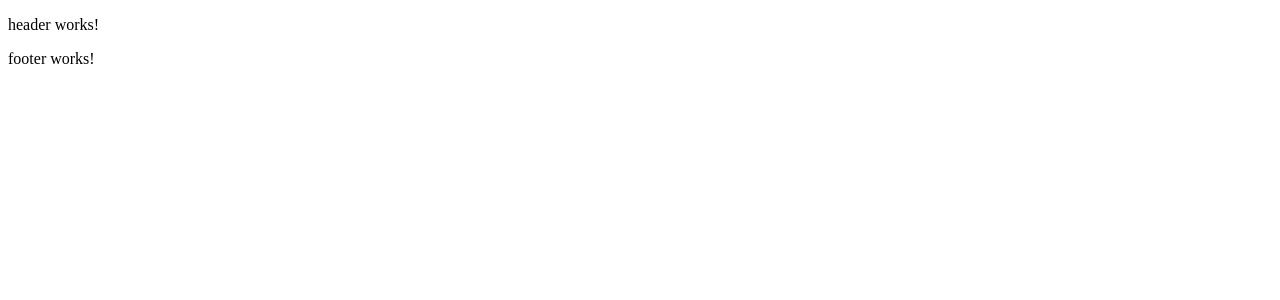
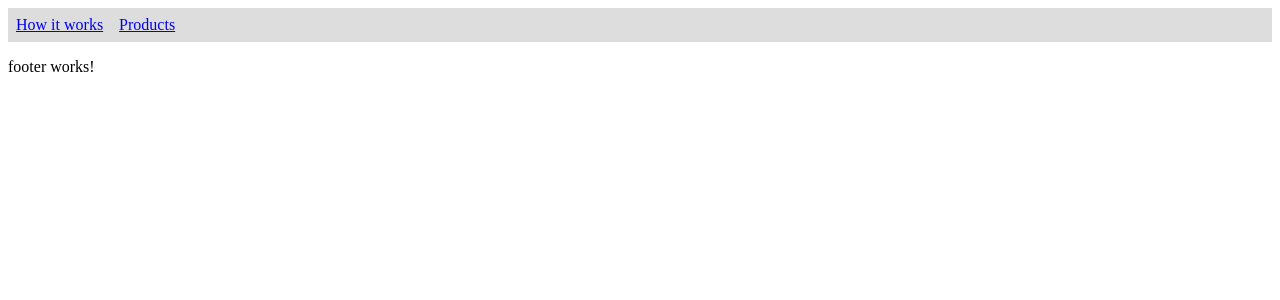
Before and after one commit to AsterixKo/angular-ejercicio-tienda-online, an Angular app: page / in a window 1280 px wide. Shown: the top 300 px of the page. Built offline with nearby package versions, Linux system fonts and the light colour scheme.

Commit message:
poner estilos y el routerLink en el header

```diff
--- a/src/app/app.component.css
+++ b/src/app/app.component.css
@@ -0,0 +1,48 @@
+/* http://meyerweb.com/eric/tools/css/reset/
+   v2.0 | 20110126
+   License: none (public domain)
+*/
+
+html, body, div, span, applet, object, iframe,
+h1, h2, h3, h4, h5, h6, p, blockquote, pre,
+a, abbr, acronym, address, big, cite, code,
+del, dfn, em, img, ins, kbd, q, s, samp,
+small, strike, strong, sub, sup, tt, var,
+b, u, i, center,
+dl, dt, dd, ol, ul, li,
+fieldset, form, label, legend,
+table, caption, tbody, tfoot, thead, tr, th, td,
+article, aside, canvas, details, embed,
+figure, figcaption, footer, header, hgroup,
+menu, nav, output, ruby, section, summary,
+time, mark, audio, video {
+	margin: 0;
+	padding: 0;
+	border: 0;
+	font-size: 100%;
+	font: inherit;
+	vertical-align: baseline;
+}
+/* HTML5 display-role reset for older browsers */
+article, aside, details, figcaption, figure,
+footer, header, hgroup, menu, nav, section {
+	display: block;
+}
+body {
+	line-height: 1;
+}
+ol, ul {
+	list-style: none;
+}
+blockquote, q {
+	quotes: none;
+}
+blockquote:before, blockquote:after,
+q:before, q:after {
+	content: '';
+	content: none;
+}
+table {
+	border-collapse: collapse;
+	border-spacing: 0;
+}
--- a/src/app/shared/components/header/header.component.css
+++ b/src/app/shared/components/header/header.component.css
@@ -0,0 +1,19 @@
+ul {
+  list-style-type: none;
+  margin: 0;
+  padding: 0;
+  overflow: hidden;
+  background-color: #dddddd;
+}
+
+li {
+  float: left;
+}
+
+li a {
+  display: block;
+  padding: 8px;
+}
+.active{
+  font-size: 20px;
+}
--- a/src/app/shared/components/header/header.component.html
+++ b/src/app/shared/components/header/header.component.html
@@ -1 +1,4 @@
-<p>header works!</p>
+<ul>
+    <li><a routerLink="how" routerLinkActive="active">How it works</a></li>
+    <li><a routerLink="products" routerLinkActive="active">Products</a></li>
+  </ul>
```
